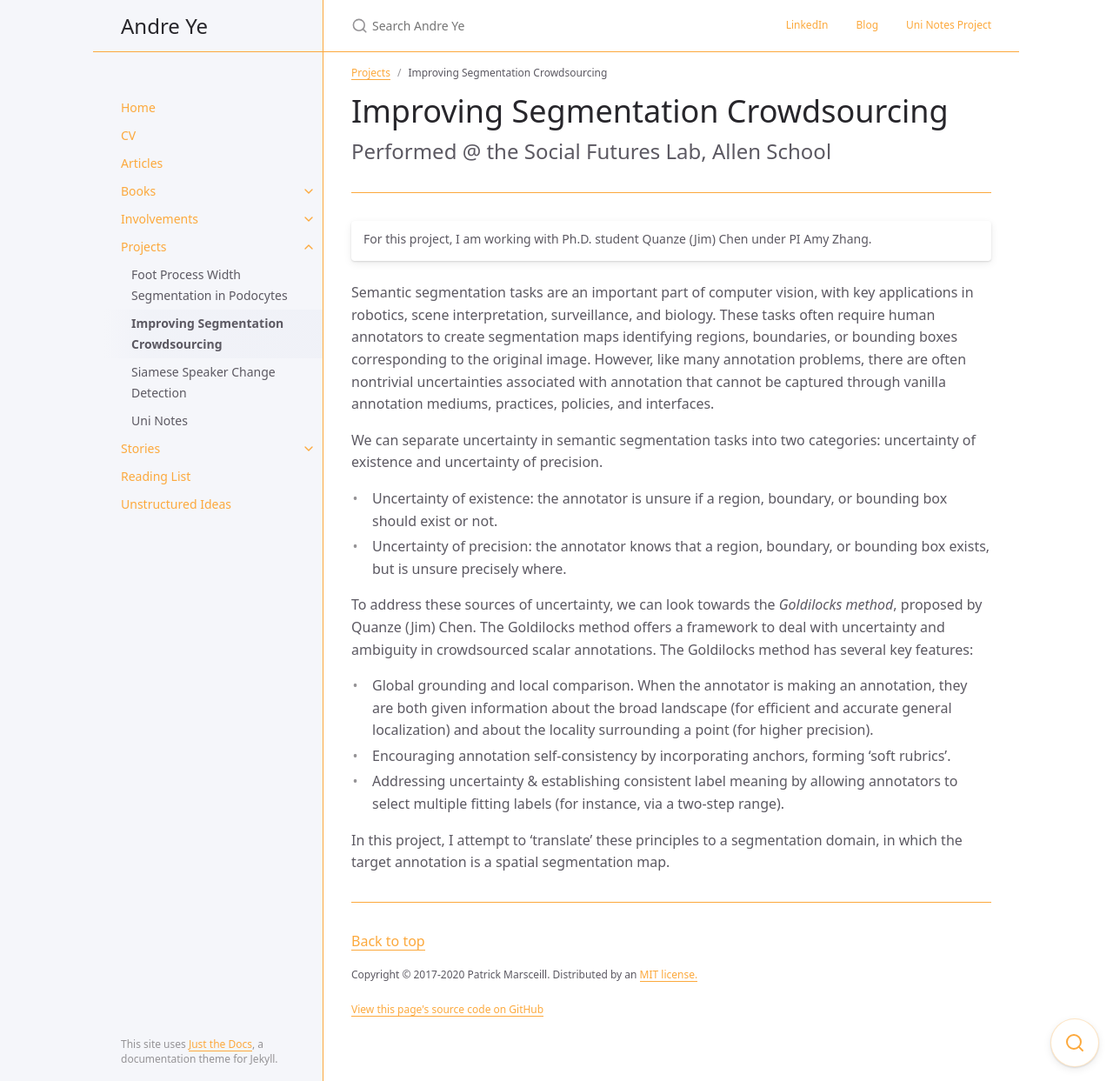
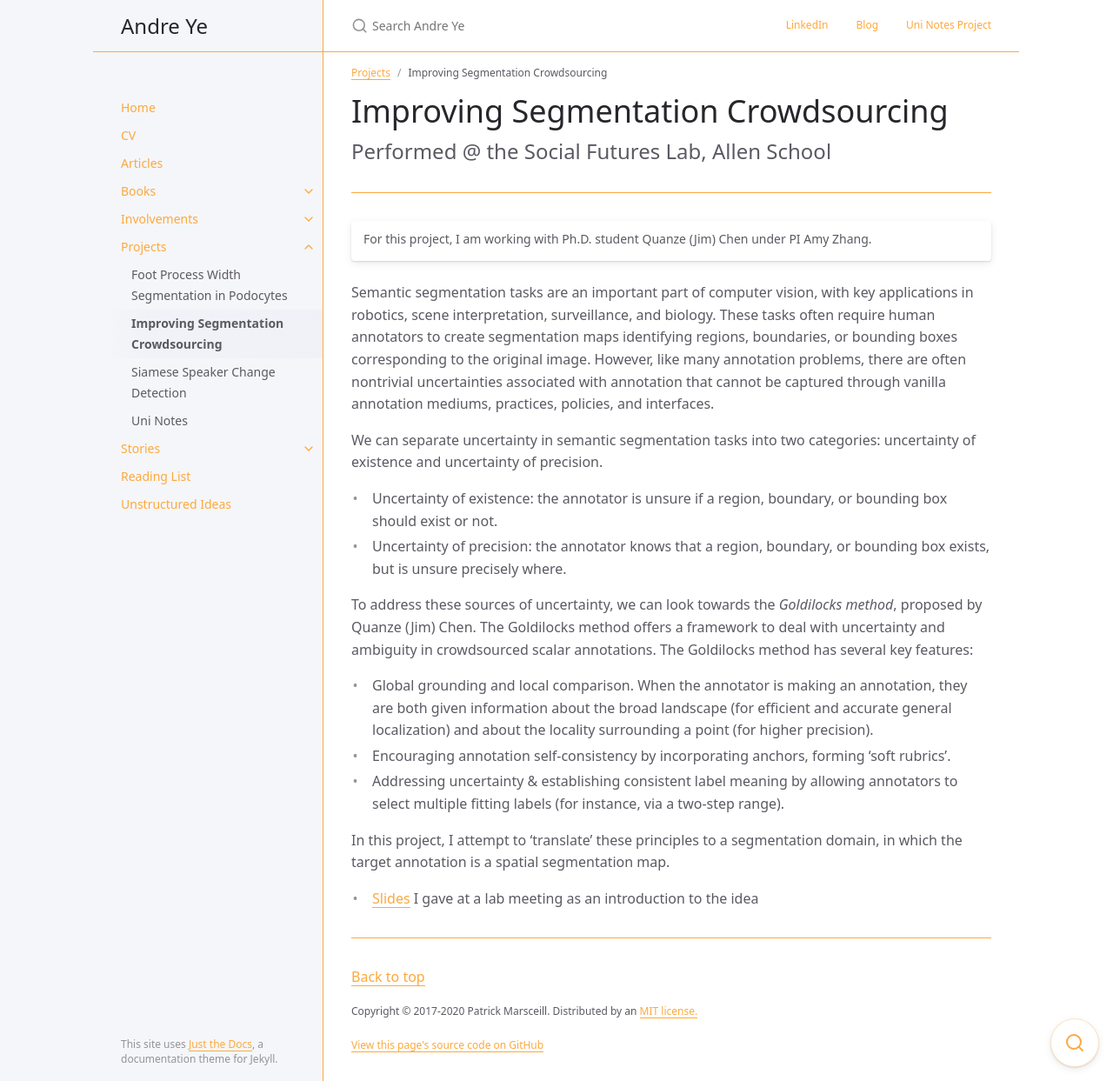
Before and after one commit to andre-ye/andre-ye.github.io-retired, a Jekyll site: the page built from docs/projects/segmentation-goldilocks.md, in a window 1280 px wide and 1243 px high. Shown: the whole window at 87% size. Built offline with Jekyll 4.4.1, drawn with Linux system fonts in a browser that asks for light colours; nearby versions of some CDN libraries.

Commit message:
Update segmentation-goldilocks.md

```diff
--- a/docs/projects/segmentation-goldilocks.md
+++ b/docs/projects/segmentation-goldilocks.md
@@ -27,3 +27,5 @@ To address these sources of uncertainty, we can look towards the *Goldilocks met
 - Addressing uncertainty & establishing consistent label meaning by allowing annotators to select multiple fitting labels (for instance, via a two-step range).
 
 In this project, I attempt to 'translate' these principles to a segmentation domain, in which the target annotation is a spatial segmentation map.
+
+- [Slides](https://andre-ye.github.io/files/sfl/Goldilocks for Images.pdf){:target="_blank"} I gave at a lab meeting as an introduction to the idea
```
